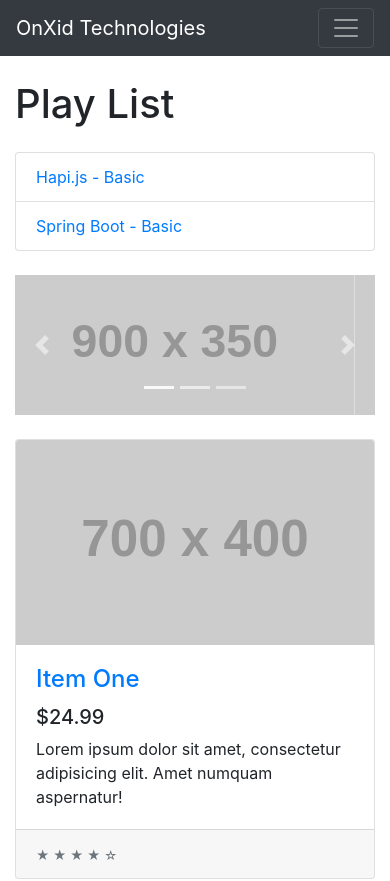
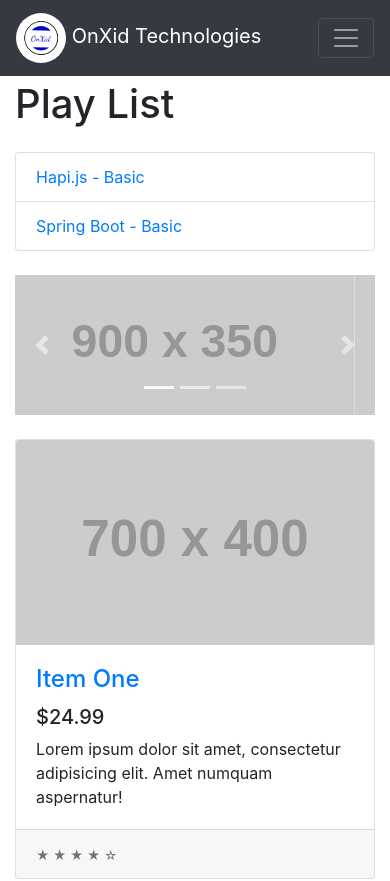
Before and after one commit to onxidtechnologies/onxidtechnologies.github.io, a website: page index.html in a window 390 px wide. Shown: the top 881 px of the page. Drawn offline with Linux system fonts and the light colour scheme; placeholder pictures from the web are drawn by us.

Commit message:
Customize template

```diff
--- a/index.html
+++ b/index.html
@@ -9,6 +9,7 @@
   <meta name="author" content="">
 
   <title>Home | OnXid Technologies</title>
+  <link rel="icon" href="img/logo.jpg" sizes="16x16" type="image/jpg">
 
   <!-- Bootstrap core CSS -->
   <link href="vendor/bootstrap/css/bootstrap.min.css" rel="stylesheet">
@@ -23,14 +24,17 @@
   <!-- Navigation -->
   <nav class="navbar navbar-expand-lg navbar-dark bg-dark fixed-top">
     <div class="container">
-      <a class="navbar-brand" href="#">OnXid Technologies</a>
-      <button class="navbar-toggler" type="button" data-toggle="collapse" data-target="#navbarResponsive" aria-controls="navbarResponsive" aria-expanded="false" aria-label="Toggle navigation">
+      <a class="navbar-brand" href="index.html">
+        <img src="img/logo.jpg" alt="Logo" height="50px" class="rounded-circle"> OnXid Technologies
+      </a>
+      <button class="navbar-toggler" type="button" data-toggle="collapse" data-target="#navbarResponsive" aria-controls="navbarResponsive"
+        aria-expanded="false" aria-label="Toggle navigation">
         <span class="navbar-toggler-icon"></span>
       </button>
       <div class="collapse navbar-collapse" id="navbarResponsive">
         <ul class="navbar-nav ml-auto">
           <li class="nav-item active">
-            <a class="nav-link" href="#">Home
+            <a class="nav-link" href="index.html">Home
               <span class="sr-only">(current)</span>
             </a>
           </li>
@@ -116,7 +120,8 @@
                   <a href="#">Item Two</a>
                 </h4>
                 <h5>$24.99</h5>
-                <p class="card-text">Lorem ipsum dolor sit amet, consectetur adipisicing elit. Amet numquam aspernatur! Lorem ipsum dolor sit amet.</p>
+                <p class="card-text">Lorem ipsum dolor sit amet, consectetur adipisicing elit. Amet numquam aspernatur! Lorem
+                  ipsum dolor sit amet.</p>
               </div>
               <div class="card-footer">
                 <small class="text-muted">&#9733; &#9733; &#9733; &#9733; &#9734;</small>
@@ -164,7 +169,8 @@
                   <a href="#">Item Five</a>
                 </h4>
                 <h5>$24.99</h5>
-                <p class="card-text">Lorem ipsum dolor sit amet, consectetur adipisicing elit. Amet numquam aspernatur! Lorem ipsum dolor sit amet.</p>
+                <p class="card-text">Lorem ipsum dolor sit amet, consectetur adipisicing elit. Amet numquam aspernatur! Lorem
+                  ipsum dolor sit amet.</p>
               </div>
               <div class="card-footer">
                 <small class="text-muted">&#9733; &#9733; &#9733; &#9733; &#9734;</small>
```
Also changed, not shown: img/logo.jpg (added).
